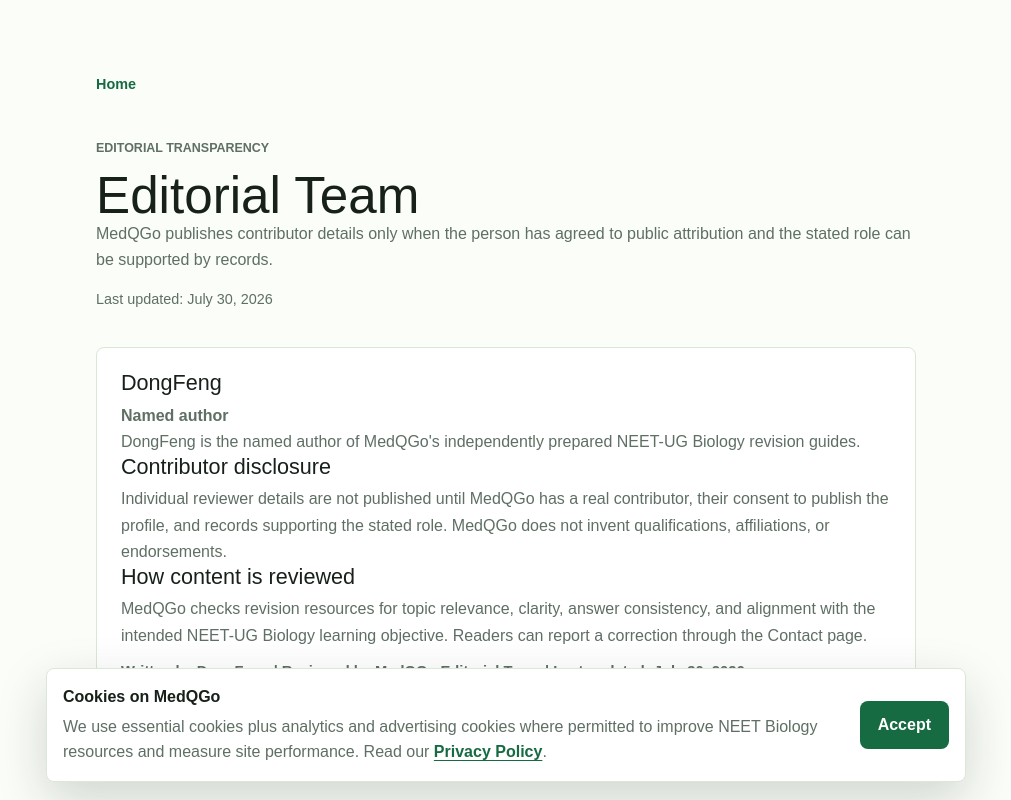
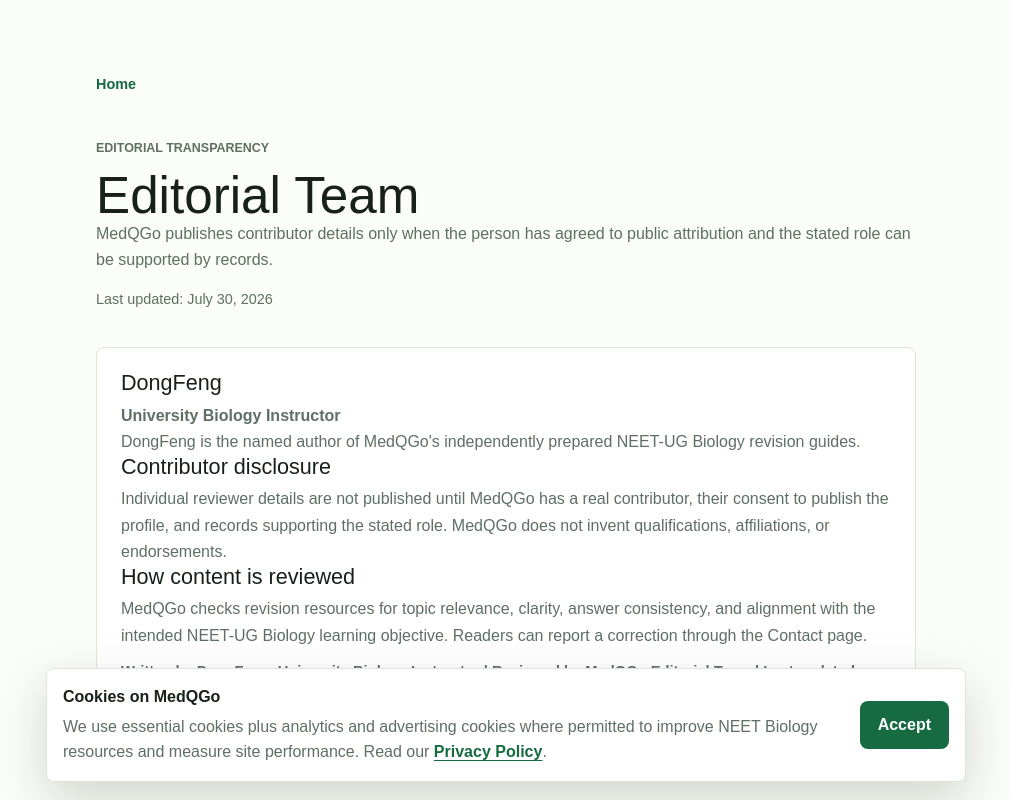
Before and after one commit to lliuzinan/neetTk, a Next.js app: page /team in a window 1280 px wide. Shown: the top 800 px of the page, without its empty margins (134-1145 px from the left). Built offline with nearby package versions, Linux system fonts and the light colour scheme; no server answers.

Commit message:
Publish DongFeng teaching role

```diff
--- a/app/team/page.tsx
+++ b/app/team/page.tsx
@@ -28,7 +28,7 @@ export default function TeamPage() {
         {hasAuthor && (
           <section>
             <h2>{editorialReviewer.authorName}</h2>
-            <p><strong>Named author</strong></p>
+            <p><strong>{editorialReviewer.authorRole || "Named author"}</strong></p>
             <p>{editorialReviewer.authorName} is the named author of MedQGo's independently prepared NEET-UG Biology revision guides.</p>
           </section>
         )}
--- a/components/EditorialByline.tsx
+++ b/components/EditorialByline.tsx
@@ -2,7 +2,9 @@ import { LAST_UPDATED_DISPLAY } from "@/lib/seo";
 import { editorialReviewer, hasNamedAuthor } from "@/lib/editorialReviewer";
 
 export function EditorialByline({ lastUpdated = LAST_UPDATED_DISPLAY }: { lastUpdated?: string }) {
-  const author = hasNamedAuthor() ? `Written by ${editorialReviewer.authorName} | ` : "";
+  const author = hasNamedAuthor()
+    ? `Written by ${editorialReviewer.authorName}${editorialReviewer.authorRole ? `, ${editorialReviewer.authorRole}` : ""} | `
+    : "";
 
   return (
     <p className="editorialByline">
--- a/data/editorial-reviewer.json
+++ b/data/editorial-reviewer.json
@@ -1,5 +1,6 @@
 {
   "authorName": "DongFeng",
+  "authorRole": "University Biology Instructor",
   "name": "",
   "role": "",
   "credentials": "",
--- a/lib/editorialReviewer.ts
+++ b/lib/editorialReviewer.ts
@@ -2,6 +2,7 @@ import reviewerData from "@/data/editorial-reviewer.json";
 
 export type EditorialReviewer = {
   authorName: string;
+  authorRole: string;
   name: string;
   role: string;
   credentials: string;
```
Also changed, not shown: 1 other file (tests, documents, lock files or other folders).
